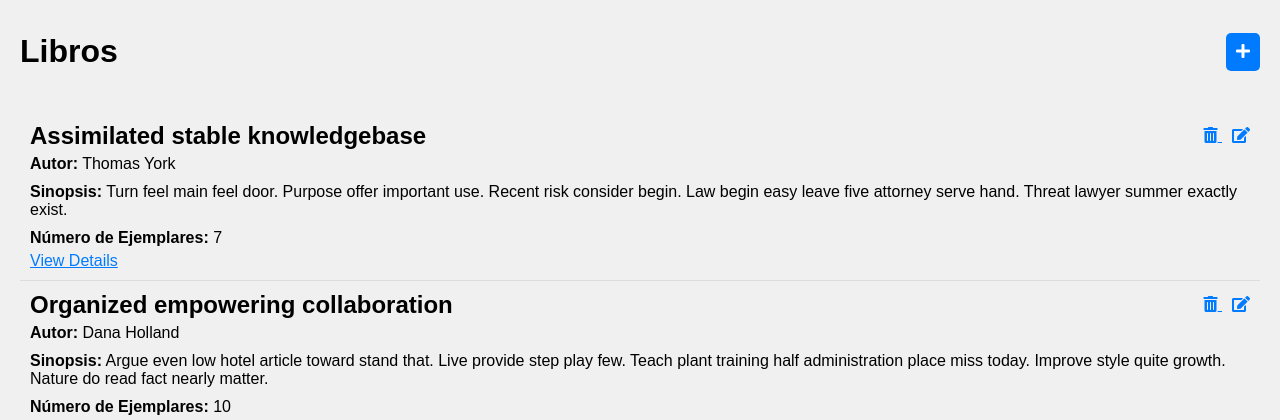
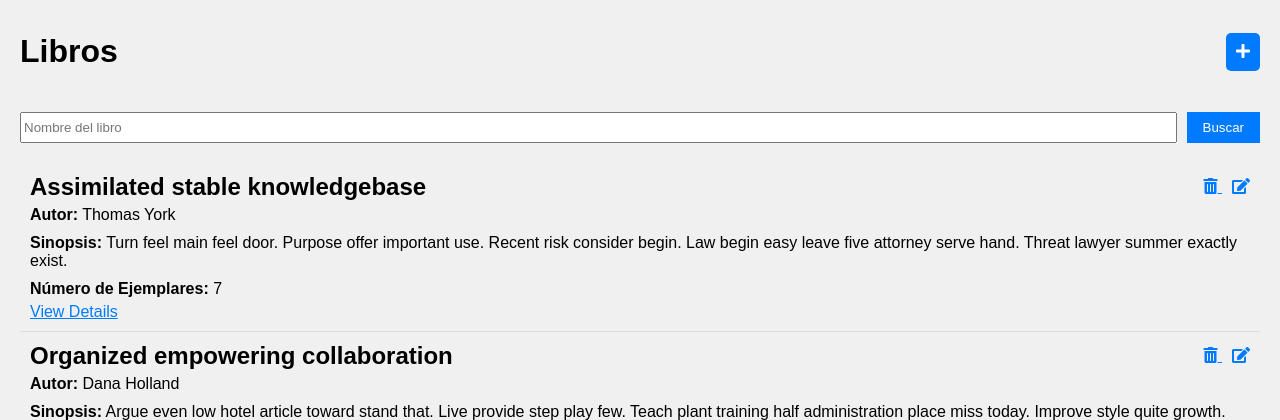
Before and after one commit to Carrask0/ASpFinal, a Django app: page /libros/ in a window 1280 px wide. Shown: the part 38-458 px from the top of the page. Run offline with Django 4.2, Linux system fonts and the light colour scheme.

Commit message:
fix: added search field in listado libros

```diff
--- a/biblioteca/static/styles.css
+++ b/biblioteca/static/styles.css
@@ -187,6 +187,37 @@ body {
 
 .lista-libros-create-button:hover {
   background-color: #0056b3;
+}
+
+/* Search Container */
+.lista-libros-search-container {
+  margin-bottom: 20px; /* Add margin at the bottom */
+}
+
+/* Search Form */
+.lista-libros-search-form {
+  display: flex; /* Use flexbox for layout */
+  margin-bottom: 10px; /* Add margin at the bottom */
+}
+
+/* Search Input */
+.lista-libros-search-input {
+  flex: 1; /* Allow inputs to grow to fill available space */
+  margin-right: 10px; /* Add margin to the right of inputs */
+}
+
+/* Search Button */
+.lista-libros-search-button {
+  background-color: #007bff; /* Button background color */
+  color: white; /* Button text color */
+  border: none; /* Remove border */
+  padding: 8px 16px; /* Add padding */
+  cursor: pointer; /* Change cursor on hover */
+}
+
+/* Search Button Hover */
+.lista-libros-search-button:hover {
+  background-color: #0056b3; /* Change background color on hover */
 }
 
 .lista-libros-libro-list {
--- a/biblioteca/templates/lista_libros.html
+++ b/biblioteca/templates/lista_libros.html
@@ -6,6 +6,21 @@
     <a href="{% url 'form_create_libro' %}" class="lista-libros-create-button">
         <i class="fas fa-plus"></i>
     </a>
+</div>
+
+<div class="lista-libros-search-container">
+    <form method="post" class="lista-libros-search-form">
+        {% csrf_token %}
+        <input type="text" name="nombre" placeholder="Nombre del libro" class="lista-libros-search-input">
+        <button type="submit" class="lista-libros-search-button">Buscar</button>
+    </form>
+    {% if nombre %}
+        <p class="lista-libros-filter-message">Mostrando libros filtradas por:
+            {% if nombre %}
+                Nombre: {{ nombre }}
+            {% endif %}
+        </p>
+    {% endif %}
 </div>
 
 <ul class="lista-libros-libro-list">
--- a/biblioteca/views.py
+++ b/biblioteca/views.py
@@ -16,6 +16,9 @@ repository = RepositoryService()
 # Create your views here.
 def index(request):
 
+    NUM_BIBLIOTECAS = 10
+    NUM_LIBROS = 50
+
     #Delete all data from the database
     Libro.objects.all().delete()
     Biblioteca.objects.all().delete()
@@ -24,7 +27,7 @@ def index(request):
     fake = Faker()
     if Biblioteca.objects.all().count() == 0:
         # Populate Biblioteca table
-        for _ in range(10):
+        for _ in range(NUM_BIBLIOTECAS):
             nombre = fake.company()
             direccion = fake.address()
             ciudad = fake.city()
@@ -39,7 +42,7 @@ def index(request):
     if Libro.objects.all().count() == 0:
         # Populate Libro table
         bibliotecas = Biblioteca.objects.all()
-        for _ in range(50):
+        for _ in range(NUM_LIBROS):
             titulo = fake.catch_phrase()
             autor = fake.name()
             sinopsis = fake.text()
```
Also changed, not shown: db.sqlite3.
